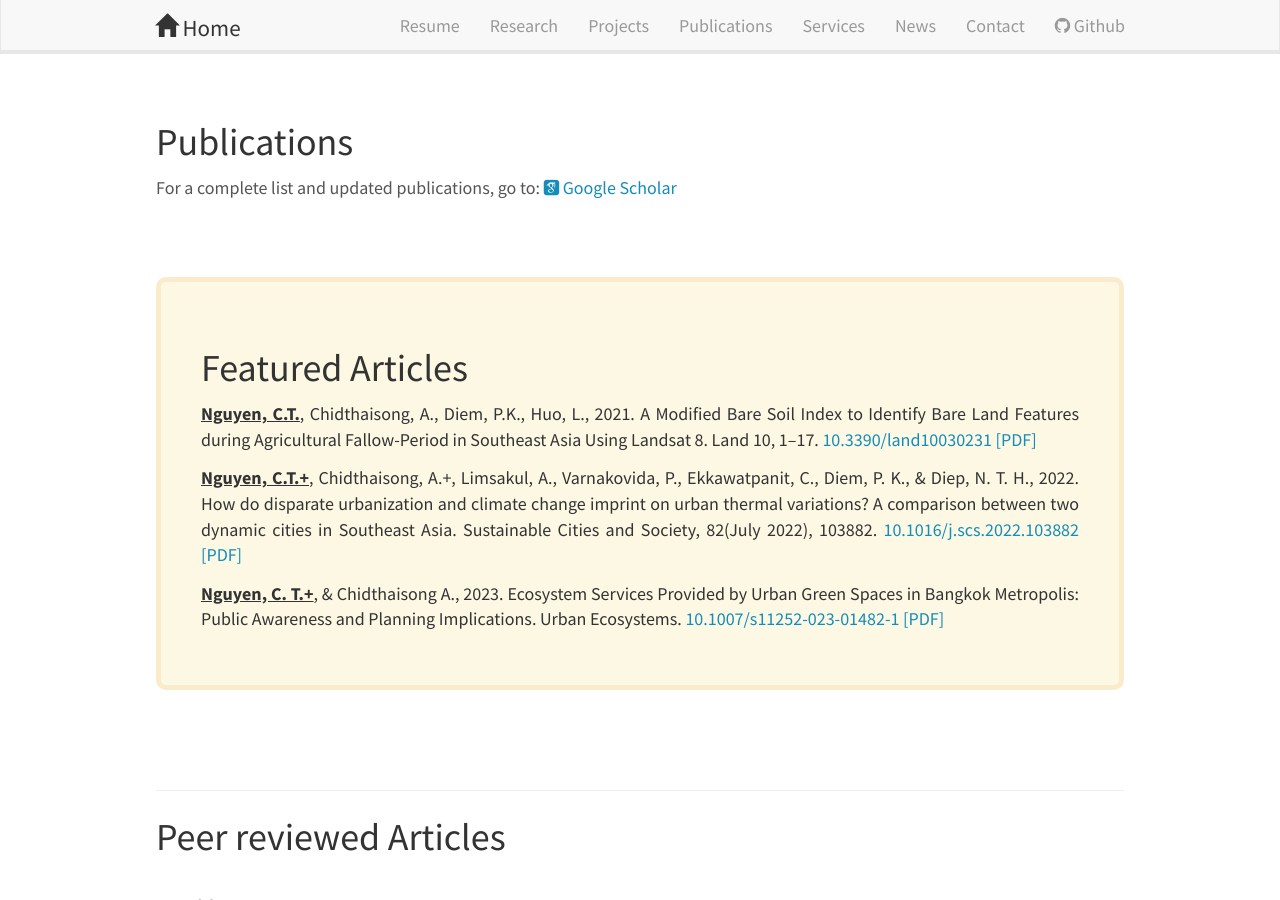
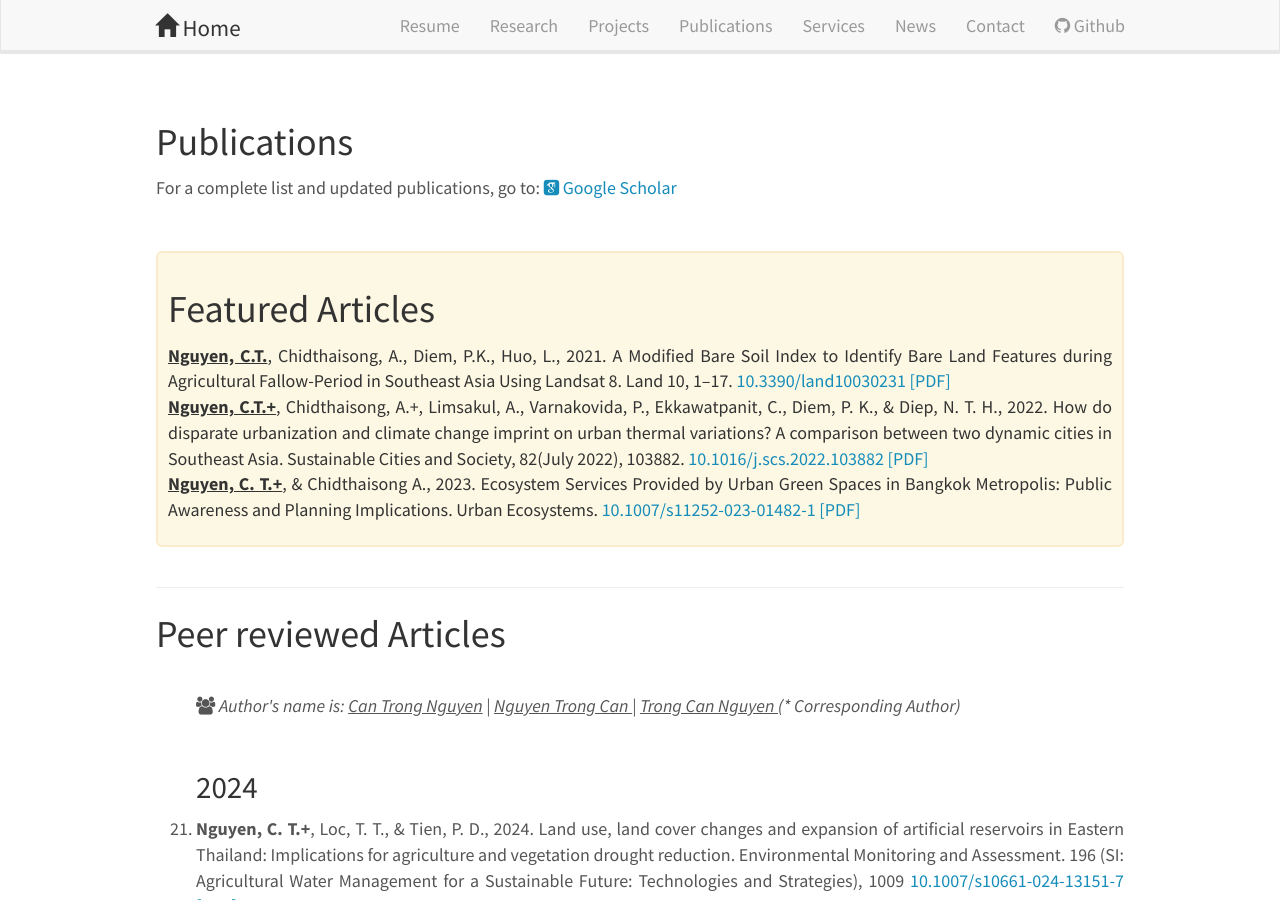
Before and after one commit to canng/cann, a Jekyll site: the page built from _pages/publications.md, in a window 1280 px wide and 900 px high. Built offline with Jekyll 4.4.1, drawn with Linux system fonts in a browser that asks for light colours; nearby versions of some CDN libraries; some web fonts are replaced.

Commit message:
update pub

```diff
--- a/_pages/publications.md
+++ b/_pages/publications.md
@@ -15,18 +15,14 @@ permalink: /publications/
 For a complete list and updated publications, go to: <a href="https://scholar.google.com/citations?hl=vi&user=xnzuZiAAAAAJ&view_op=list_works&authuser=3&sortby=pubdate"><i class="ai ai-google-scholar-square"></i> Google Scholar</a>
 
 <br>
-<br>
 
-<div style="padding: 40px; border: 5px solid transparent; border-color: transparent; margin-bottom: 100px; border-radius: 10px; color: #333333;; background-color: #fcf8e3; border-color: #faebcc;">
+<div style="padding: 10px; border: 2px solid transparent; border-color: transparent; margin-bottom: 40px; border-radius: 6px; color: #333333;; background-color: #fcf8e3; border-color: #faebcc;">
 
 <h2>Featured Articles</h2>
 
 <b><u>Nguyen, C.T.</u></b>, Chidthaisong, A., Diem, P.K., Huo, L., 2021. A Modified Bare Soil Index to Identify Bare Land Features during Agricultural Fallow-Period in Southeast Asia Using Landsat 8. Land 10, 1–17. <a href="https://doi.org/10.3390/land10030231"> 10.3390/land10030231</a><a href="{{ site.url }}{{ site.baseurl }}/assets/Article_archive/2021_land_bare_soil_index_mbi.pdf">   [PDF]</a> <br>
-
 <b><u>Nguyen, C.T.+</u></b>, Chidthaisong, A.+, Limsakul, A., Varnakovida, P., Ekkawatpanit, C., Diem, P. K., & Diep, N. T. H., 2022. How do disparate urbanization and climate change imprint on urban thermal variations? A comparison between two dynamic cities in Southeast Asia. Sustainable Cities and Society, 82(July 2022), 103882. <a href="https://doi.org/10.1016/j.scs.2022.103882"> 10.1016/j.scs.2022.103882</a><a href="{{ site.url }}{{ site.baseurl }}/assets/Article_archive/2022_SCS_103822_urban_heat_bkk_hcm.pdf">   [PDF]</a> <br>
-
 <b><u>Nguyen, C. T.+</u></b>, & Chidthaisong A., 2023. Ecosystem Services Provided by Urban Green Spaces in Bangkok Metropolis: Public Awareness and Planning Implications. Urban Ecosystems. <a href="https://doi.org/10.1007/s11252-023-01482-1">10.1007/s11252-023-01482-1</a><a href="{{ site.url }}{{ site.baseurl }}/assets/Article_archive/2023_UE_ESS_UGS.pdf">   [PDF]</a>
-
 </div>
 
 <hr>
```
